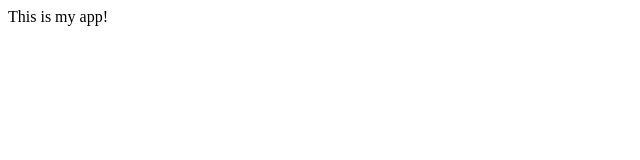
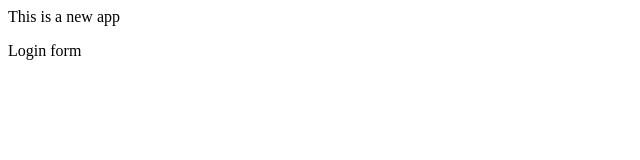
Before and after one commit to mrainikindi/testapp, a plain HTML site: page index.html in a window 1280 px wide. Shown: the full height of the page, 0-640 px from the left. Drawn offline with Linux system fonts and the light colour scheme.

Commit message:
added login.html and index.html files

```diff
--- a/index.html
+++ b/index.html
@@ -3,6 +3,7 @@
     <title>My App</title>
   </head>
   <body>
-    This is my app!
+    <p>This is a new app</p>
+    Login form
   </body>
 </html>
```
Also changed, not shown: login.html (added, +1 -0 lines).
